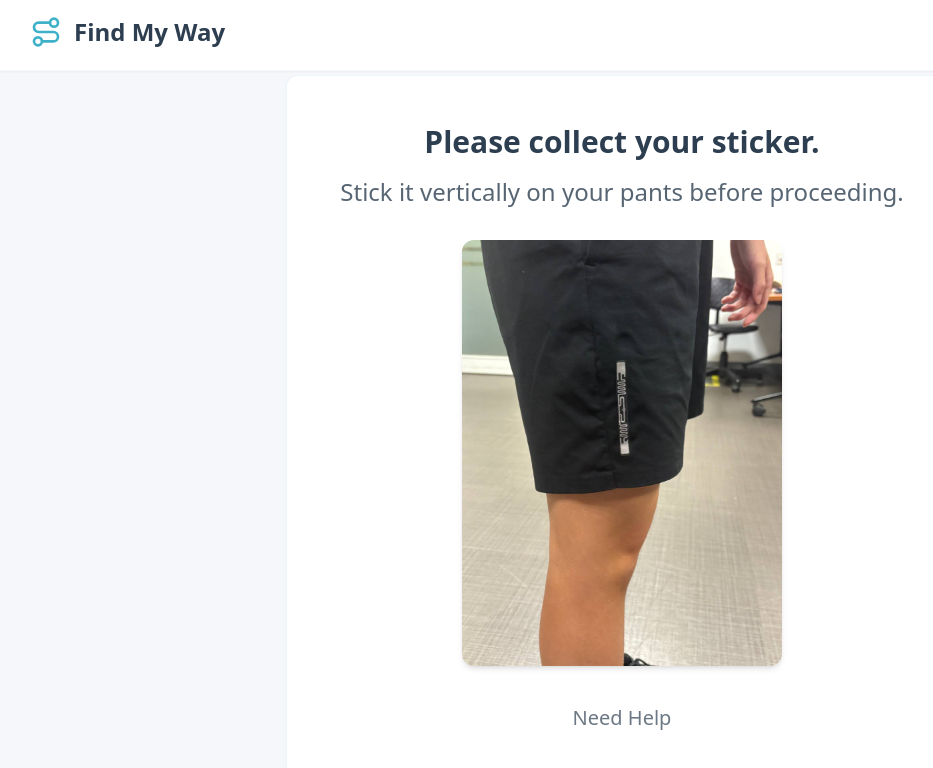
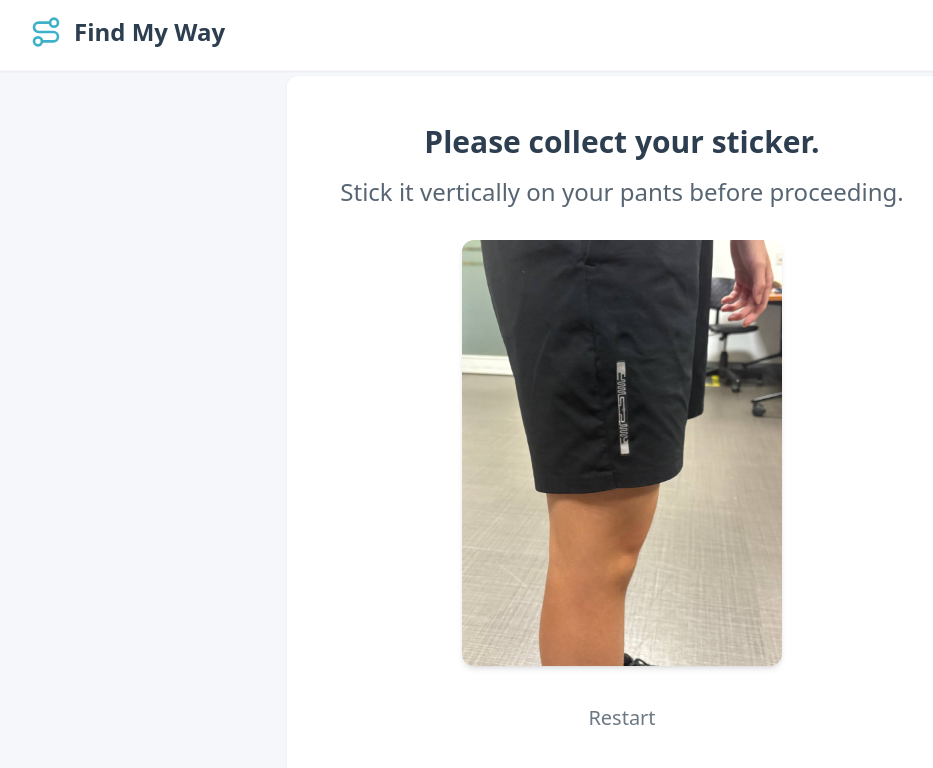
Before and after one commit to rexkoh425/Healthcare-Wayfinding-Kiosk, a Next.js app in the folder touchscreen-display/: page /collect in a window 1280 px wide. Shown: the top 768 px of the page, without its empty margins (18-951 px from the left). Built offline with nearby package versions, Linux system fonts and the light colour scheme; no server answers.

Commit message:
change button name (#65)

```diff
--- a/touchscreen-display/src/components/screens/CollectSticker.tsx
+++ b/touchscreen-display/src/components/screens/CollectSticker.tsx
@@ -138,7 +138,7 @@ const CollectSticker: React.FC = () => {
             variant="ghost"
             className="text-hospital-blue-gray/70 hover:text-hospital-blue-gray hover:bg-hospital-blue/10 text-xl"
           >
-            Need Help
+            Restart
           </Button>
         </div>
       </Card>
```
